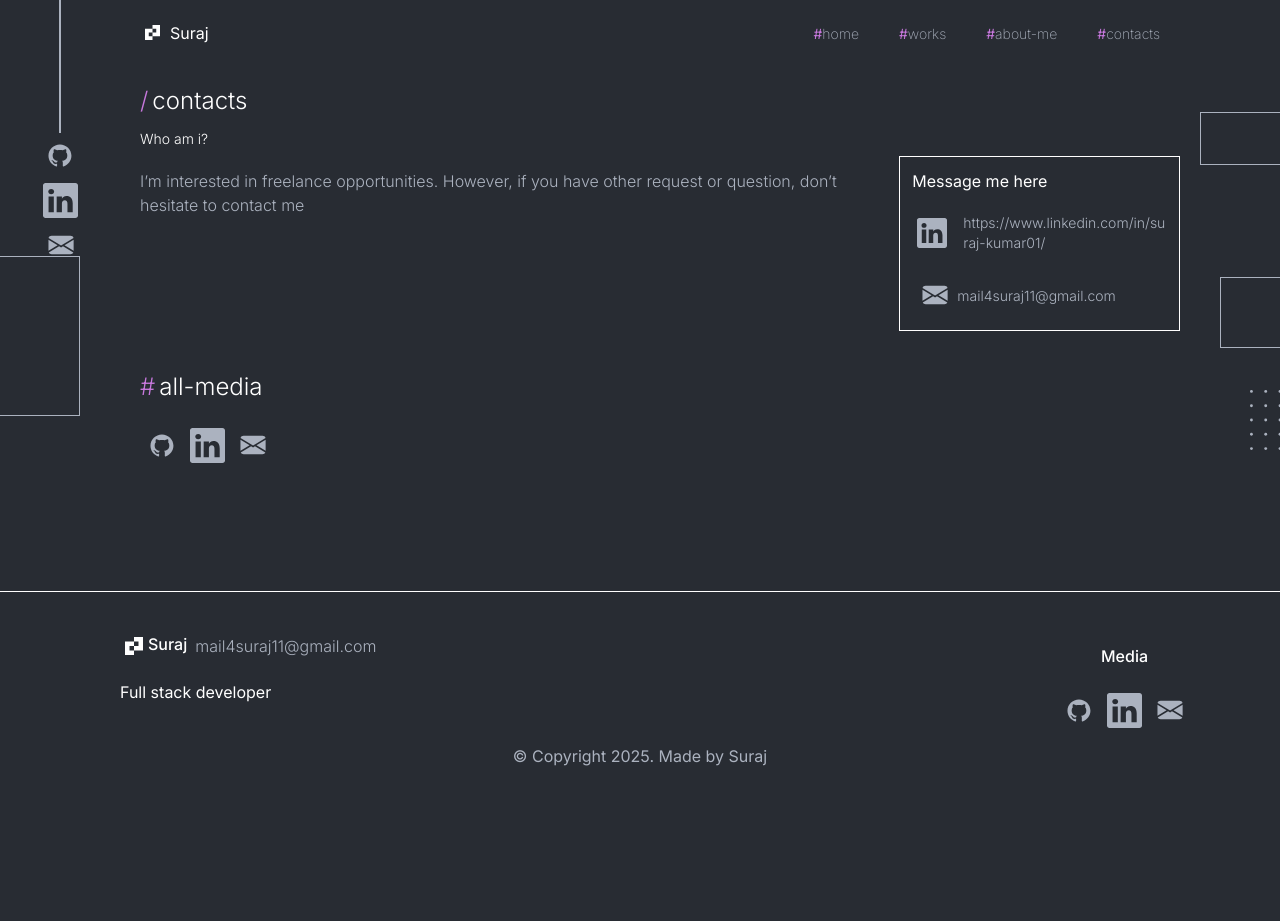
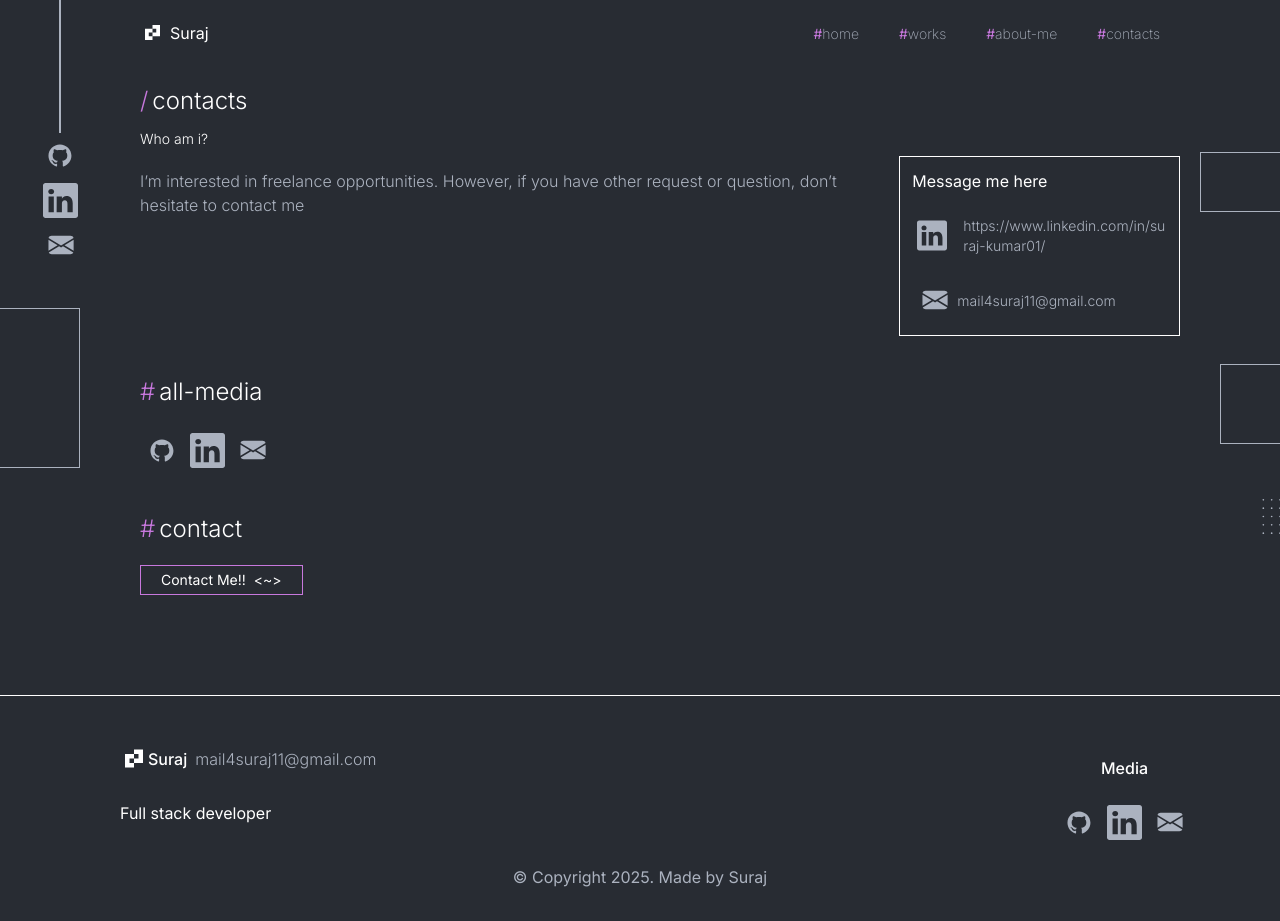
Before and after one commit to rockzsuraj/professional-porfolio, a Next.js app: page /contact in a window 1280 px wide. Before the commit the page ends 800 px from the top, so only its background shows below. Built offline with nearby package versions, Linux system fonts and the light colour scheme.

Commit message:
fix: hydration issue

```diff
--- a/src/app/components/form/ContactForm.tsx
+++ b/src/app/components/form/ContactForm.tsx
@@ -53,7 +53,7 @@ const ContactForm: FC<Props> = (props) => {
     }
 
     return (
-        <div className='fixed inset-0 flex items-center justify-center z-30 backdrop-blur-none'>
+        <div className='fixed inset-0 flex items-center justify-center z-30 backdrop-blur-lg' onClick={props.close}>
             <div className='relative bg-background border-1 border-gray max-w-full'>
                 <button onClick={props.close} className='absolute right-4 top-4 text-gray'>X</button>
                 <div className='flex col p-5'>
--- a/src/app/components/icons/icons.tsx
+++ b/src/app/components/icons/icons.tsx
@@ -1,30 +1,44 @@
 import Image from 'next/image'
-import Link from 'next/link';
+import Link from 'next/link'
 
 interface Props {
-    src: string;
-    alt: string;
-    height?: number;
-    width?: number;
-    url?: string;
+    src: string
+    alt: string
+    height?: number
+    width?: number
+    url?: string
+    className?: string
 }
 
-export default function Icon({ src, alt, height, width, url }: Props) {
-    return (
-        <Link href={url || ''} className="icon-wrapper hover:animate-pulse">
+export default function Icon({ src, alt, height = 45, width = 45, url, className = '' }: Props) {
+    const imageElement = (
         <Image
             src={`/${src}`}
             alt={alt}
-                width={width ?? 45}
-                height={height ?? 45}
+            width={width}
+            height={height}
             style={{
-                    width: `${width}px`, // Forces exact width
-                    height: `${height}px`, // Forces exact height
+                width: `${width}px`,
+                height: `${height}px`,
                 padding: '5px',
-                    flexShrink: 0, // Prevents shrinking in flex layouts
+                flexShrink: 0,
             }}
             priority
+            className={`icon-wrapper ${className}`}
         />
+    )
+
+    if (url) {
+        return (
+            <Link
+                href={url}
+                className={`hover:animate-pulse ${className}`}
+                passHref
+            >
+                {imageElement}
             </Link>
         )
     }
+
+    return <div>{imageElement}</div>
+}
--- a/src/app/components/sections/Footer.tsx
+++ b/src/app/components/sections/Footer.tsx
@@ -7,7 +7,7 @@ const Footer = () => {
     <div className='flex flex-col pb-8'>
       <div className='flex flex-col md:flex-row border-t-1 mt-20 justify-between md:px-20'>
         <div className='flex flex-col p-10'>
-          <div className='flex flex-row self-center'>
+          <div className='flex flex-row self-center items-center'>
             <div className='w-7'>
               <Icon src='logo1.svg' alt='logo' />
             </div>
@@ -26,7 +26,7 @@ const Footer = () => {
         </div>
         <div className='self-center md:mt-10 p-2 flex flex-col items-center'>
           <h1 className='font-medium'>Media</h1>
-          <div className='flex md:pt-5'>
+          <div className='flex md:pt-5 items-center'>
             {
               icons.map(icon => (
                   <Icon key={icon.alt} url={icon.url} src={icon.src} alt={icon.alt} />
--- a/src/app/components/sections/Header.tsx
+++ b/src/app/components/sections/Header.tsx
@@ -50,7 +50,7 @@ export default function Header() {
           {isMenuOpen ? (
             <span className='text-2xl text-gray pr-5'>X</span>
           ) : (
-            <Icon src='hamburger.svg' alt='hamburger menu' />
+            <Icon url='' src='hamburger.svg' alt='hamburger menu' />
           )}
         </button>
       </nav>
--- a/src/app/components/sections/Hero.tsx
+++ b/src/app/components/sections/Hero.tsx
@@ -3,14 +3,9 @@ import Icon from "../icons/icons";
 import Button from "../ui/button";
 import Image from "next/image";
 import ContactForm from "../form/ContactForm";
+import ContactModel from "../shared/ContactModel";
 
 export default function Hero() {
-  const [modelOpen, setModelOpen] = useState(false)
-
-  const handleContactForm = () => {
-    setModelOpen(!modelOpen);
-  }
-
   return (
     <section className="pt-20 flex flex-col md:flex-row">
       <div className="">
@@ -24,24 +19,7 @@ export default function Hero() {
           <p className="pt-5 text-base text-gray">
             He crafts responsive websites, apps for iOS and Android platforms, and backend servers where techStacksnologies meet creativity.
           </p>
-          <div>
-            <Button
-              onClick={handleContactForm}
-              disabled={false}
-              className="mt-6"
-            >
-              Contact Me!!
-            </Button>
-            <div>
-              {
-                modelOpen && (
-                  <div className="flex">
-                    <ContactForm close={handleContactForm} />
-                  </div>
-                )
-              }
-            </div>
-          </div>
+          <ContactModel />
         </div>
       </div>
       <div className="flex ">
--- /dev/null
+++ b/src/app/components/shared/ContactModel.tsx
@@ -0,0 +1,36 @@
+'use client'
+
+import React, { useState } from 'react'
+import ContactForm from '../form/ContactForm';
+import Button from '../ui/button';
+
+const ContactModel = () => {
+    const [modelOpen, setModelOpen] = useState(false)
+
+    const handleContactForm = () => {
+        setModelOpen(!modelOpen);
+    }
+
+    return (
+        <div>
+            <Button
+                onClick={handleContactForm}
+                disabled={false}
+                className="mt-6"
+            >
+                Contact Me!!
+            </Button>
+            <div>
+                {
+                    modelOpen && (
+                        <div className="flex">
+                            <ContactForm close={handleContactForm} />
+                        </div>
+                    )
+                }
+            </div>
+        </div>
+    )
+}
+
+export default ContactModel
--- a/src/app/components/ui/button.tsx
+++ b/src/app/components/ui/button.tsx
@@ -25,7 +25,7 @@ const Button = ({
             className={`hover:bg-[#C778DD33] transition-colors border-1 border-${disabled ? 'gray' : 'primary'} text-${disabled ? 'gray' : 'white'} my-5 text-sm py-1 px-5`}
         >
             {children}
-            {icon && disabled ? <span className='pl-2 inline-block rotate-350 items-center'>&ge;</span>
+            {icon && disabled ? <span className='pl-2 rotate-350 items-center'>&ge;</span>
                 : <span className='pl-2'>&lt;~&gt;</span>}
         </button>
     );
--- a/src/app/contact/page.tsx
+++ b/src/app/contact/page.tsx
@@ -3,6 +3,7 @@ import Heading from "../components/heading/Heading";
 import PageHeading from "../components/heading/PageHeading";
 import Icon from "../components/icons/icons";
 import MessageMe from "../components/contacts/MessageMe";
+import ContactModel from "../components/shared/ContactModel";
 
 const contact = () => {
     return (
@@ -33,6 +34,12 @@ const contact = () => {
                     </div>
                 ))}
             </div>
+            <div className="pt-5">
+                <Heading title="contact" />
+                <div className="">
+                    <ContactModel  />
+                </div>
+            </div>
         </div>
     )
 }
--- a/src/app/layout.tsx
+++ b/src/app/layout.tsx
@@ -16,27 +16,33 @@ export default function RootLayout({
   children: React.ReactNode;
 }) {
   return (
-    <html lang="en" className=''>
+    <html lang="en">
       <head>
         <Head />
       </head>
-      <body className={`${inter.className} flex flex-col`}>
+      <body className={`${inter.className} flex flex-col min-h-screen`}>
+        {/* Wrap the main content in a div with flex-grow */}
+        <div className="flex flex-col flex-grow">
           <div className='flex flex-1'>
-          <div className='hidden md:flex overflow-hidden'>
+            <aside className='hidden md:flex overflow-hidden'>
               <Sidebar />
-          </div>
+            </aside>
+
             <div className='flex-1 flex flex-col'>
               <Header />
-            <main className=''>
+              <main className='flex-grow'>
                 {children}
-              <SpeedInsights />
               </main>
             </div>
-          <div className='hidden md:flex overflow-hidden'>
+
+            <aside className='hidden md:flex overflow-hidden'>
               <SidebarRight />
+            </aside>
           </div>
         </div>
+
         <Footer />
+        <SpeedInsights />
       </body>
     </html>
   );
```
Lines whose indentation alone changed are shown as unchanged.
